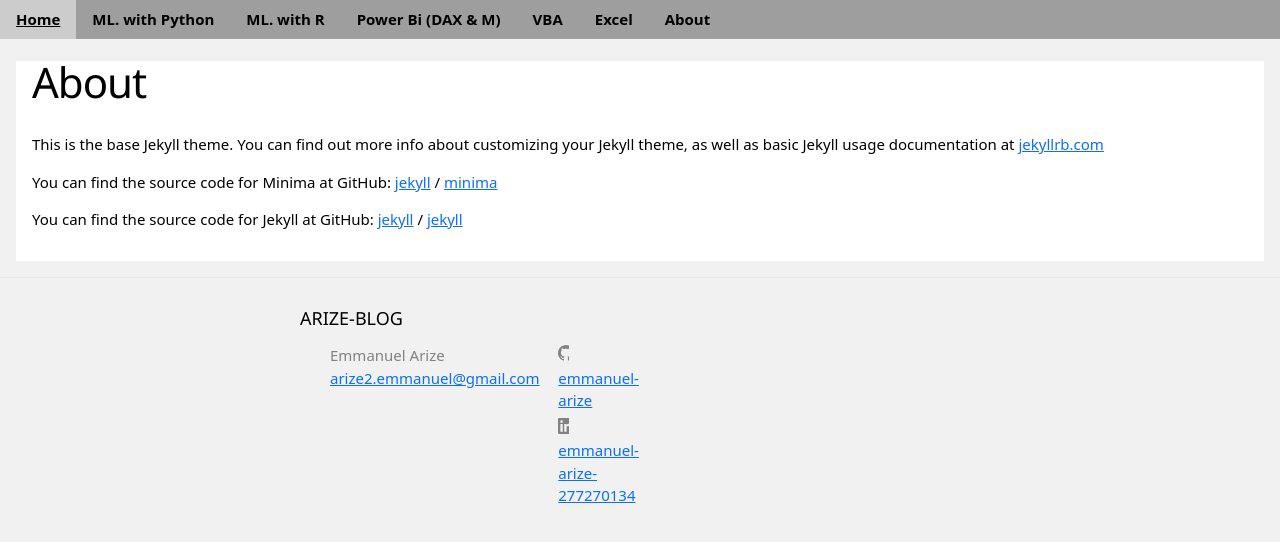
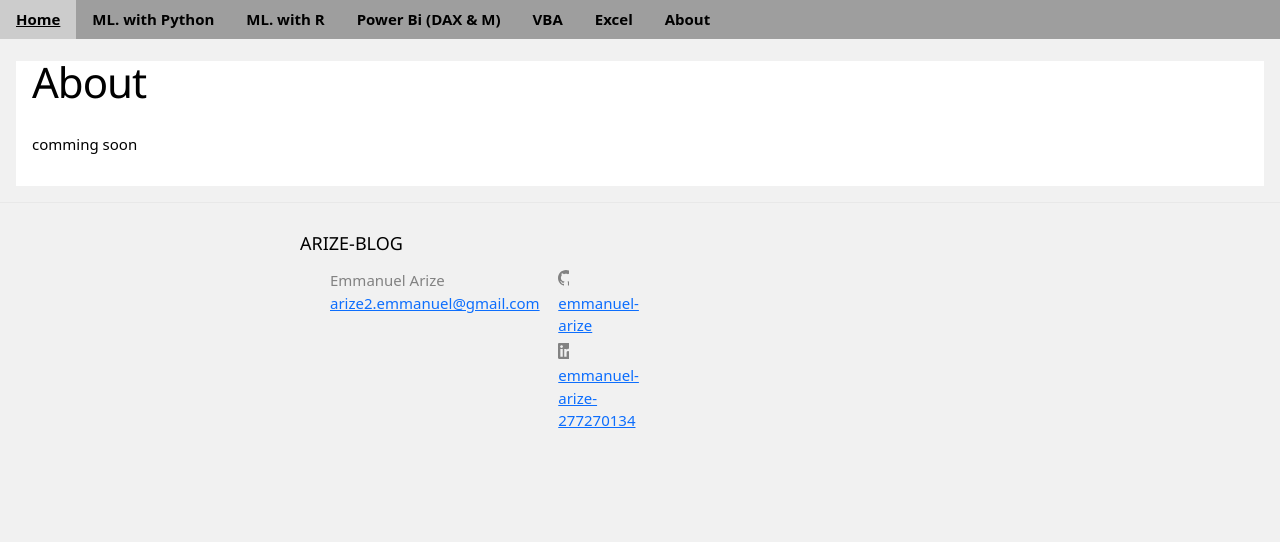
Before and after one commit to emmanuel-arize/arizeblog, a Jekyll site: the page built from about.markdown, in a window 1280 px wide. Shown: the top 542 px of the page. Built offline with Jekyll 4.4.1, drawn with Linux system fonts in a browser that asks for light colours; nearby versions of some CDN libraries; library files that are not in the unit come from our copies.

Commit message:
Update about.markdown

```diff
--- a/about.markdown
+++ b/about.markdown
@@ -3,16 +3,4 @@
 title: About
 permalink: /about/
 ---
-
-This is the base Jekyll theme. You can find out more info about customizing your Jekyll theme, as well as basic Jekyll usage documentation at [jekyllrb.com](https://jekyllrb.com/)
-
-You can find the source code for Minima at GitHub:
-[jekyll][jekyll-organization] /
-[minima](https://github.com/jekyll/minima)
-
-You can find the source code for Jekyll at GitHub:
-[jekyll][jekyll-organization] /
-[jekyll](https://github.com/jekyll/jekyll)
-
-
-[jekyll-organization]: https://github.com/jekyll
+comming soon
```
